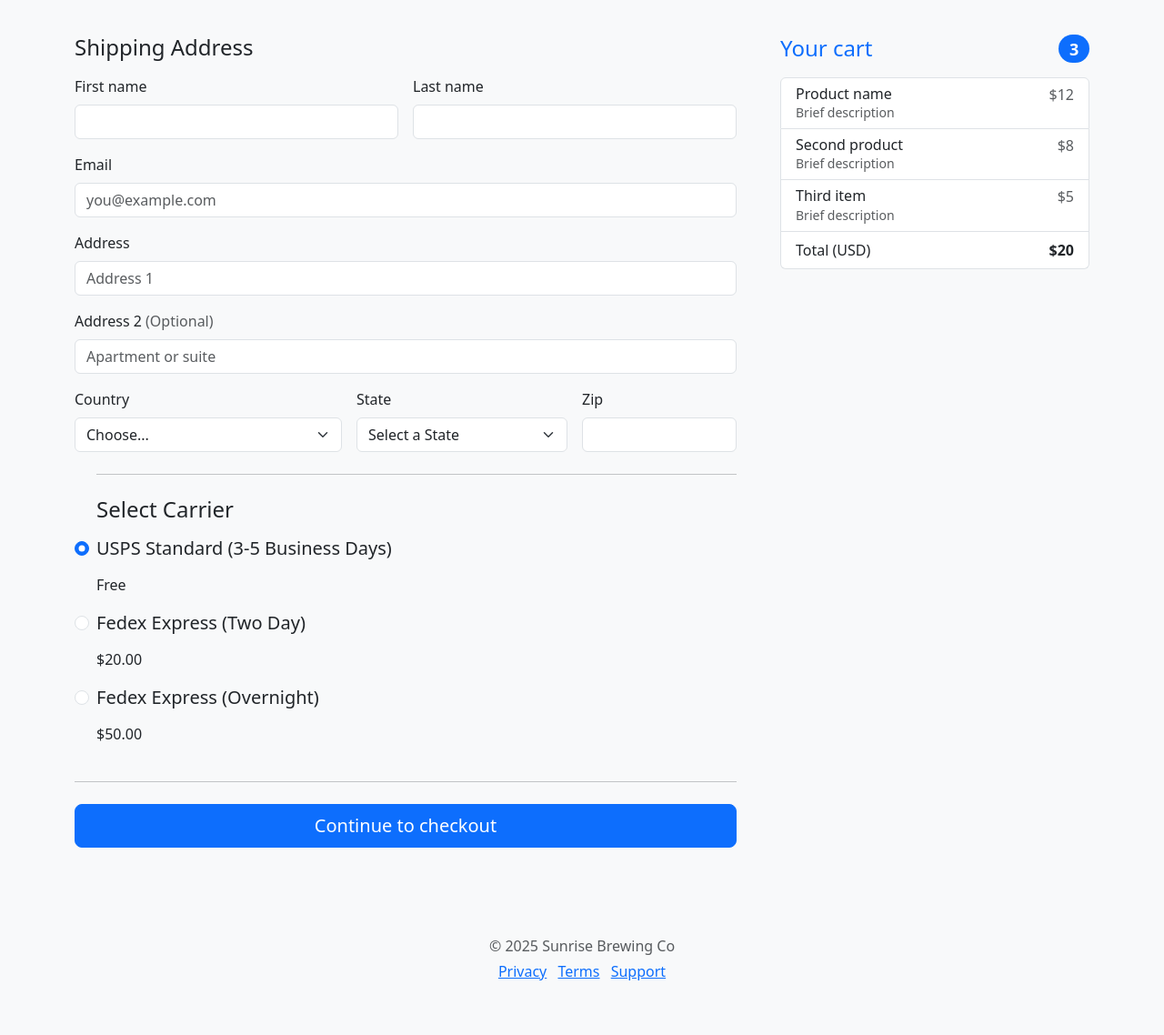
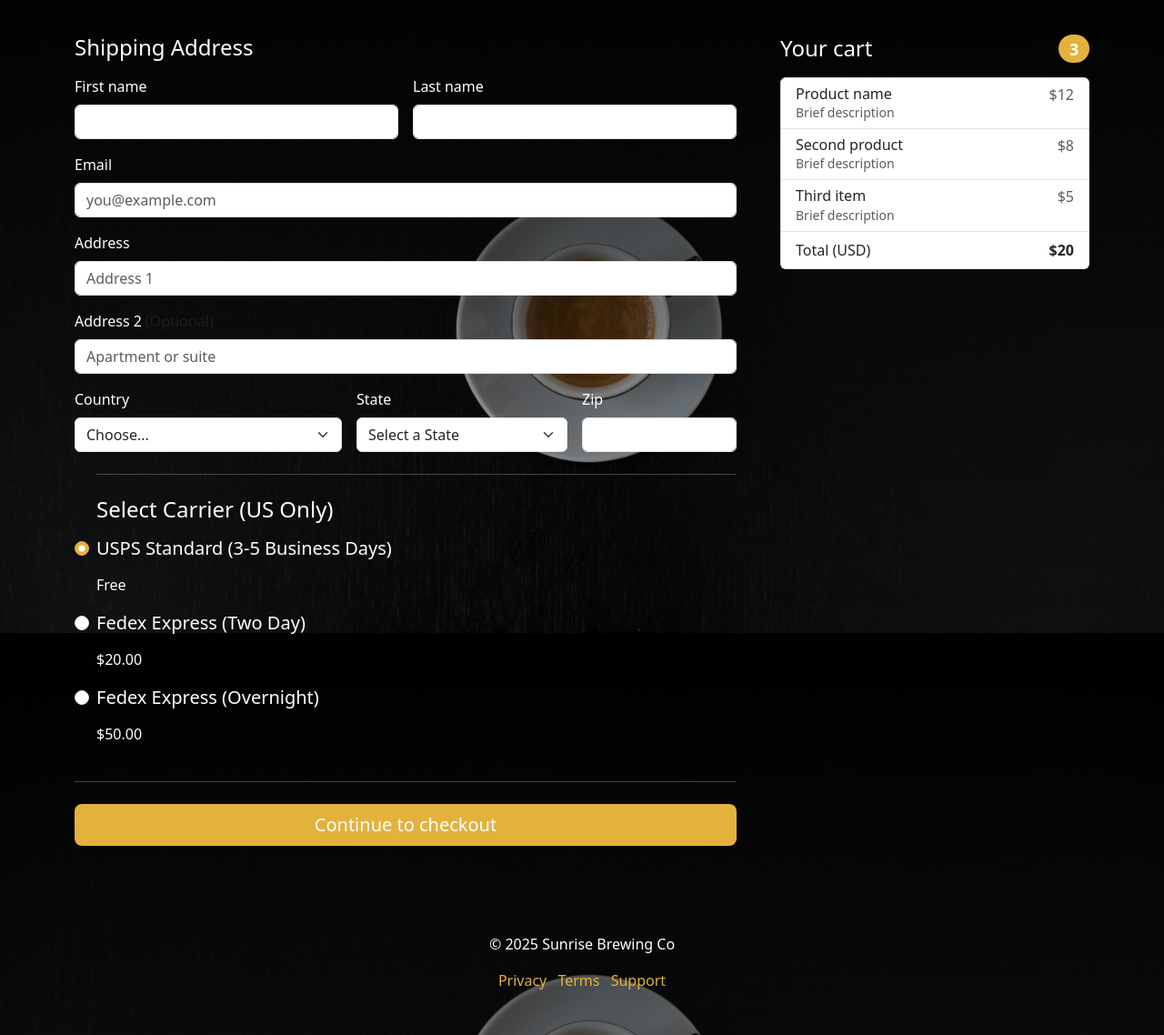
Before and after one commit to e-salgado/SunriseBrewingCo, a plain HTML site: page checkout.html in a window 1280 px wide. Shown: the part 104-1242 px from the top of the page at 91% size. Drawn offline with nearby package versions, Linux system fonts and the light colour scheme; a script that the page names is missing.

Commit message:
Update checkout.html
changed background, shipper selections, and styling

```diff
--- a/checkout.html
+++ b/checkout.html
@@ -8,10 +8,52 @@
     <meta name="robots" content="index,follow">
     <link href="https://cdn.jsdelivr.net/npm/bootstrap@5.3.8/dist/css/bootstrap.min.css" rel="stylesheet"
         integrity="sha384-sRIl4kxILFvY47J16cr9ZwB07vP4J8+LH7qKQnuqkuIAvNWLzeN8tE5YBujZqJLB" crossorigin="anonymous">
+    <link rel="stylesheet" href="./style/checkout.css">
     <title>Checkout</title>
 </head>
 
-<body class="bg-body-tertiary">
+<style>
+    body{
+        -webkit-animation: opening 1s ease-in-out;
+        animation: opening 1s ease-in-out;
+        background: -webkit-gradient(linear, left top, left bottom, from(black), to(transparent)), url("../img/hero-img.jpg");
+        background: linear-gradient(black, transparent), url("../img/hero-img.jpg");
+        background-position: center;
+        background-repeat: no-repeat;
+        background-size: cover;
+        background-attachment: fixed;
+        color: #fff;
+    }
+    input[type="radio"] {
+        -webkit-appearance: none; /* For Webkit browsers */
+        -moz-appearance: none; /* For Mozilla browsers */
+        appearance: none; /* Standard property */
+        background-color: #fff; /* Default background color when unchecked */
+    }
+    input[type="radio"]:checked {
+        background-color: #E3B23C; /* Background color when checked */
+        border-color: #E3B23C; /* Border color when checked */
+}
+    .btn-primary{
+        background: #E3B23C;
+        border: none;
+    }
+    .btn-primary:hover{
+        background: #6E675F;
+    }
+    .btn-primary:focus{
+        background: #6E675F;
+    }
+    .badge{
+        background-color: #E3B23C;
+    }
+    .list-inline li a{
+        text-decoration: none;
+        color: #E3B23C;
+    }
+</style>
+
+<body>
     <div class="container">
         <main>
             <div class="py-5 text-center">
@@ -19,8 +61,8 @@
             </div>
             <div class="row g-5">
                 <div class="col-md-5 col-lg-4 order-md-last">
-                    <h4 class="d-flex justify-content-between align-items-center mb-3"> <span class="text-primary">Your
-                            cart</span> <span class="badge bg-primary rounded-pill">3</span> </h4>
+                    <h4 class="d-flex justify-content-between align-items-center mb-3">Your
+                            cart <span class="badge rounded-pill">3</span> </h4>
                     <ul class="list-group mb-3">
                         <li class="list-group-item d-flex justify-content-between lh-sm">
                             <div>
@@ -153,7 +195,7 @@
                         </div>
                         <div class="form-check">
                             <hr class="my-4">
-                            <h4 class="mb-3">Select Carrier</h4>
+                            <h4 class="mb-3">Select Carrier (US Only)</h4>
                             <input class="form-check-input" type="radio" name="radioDefault" id="radioDefault1" checked>
                             <label class="form-check-label" for="radioDefault1">
                                 <h5 class="mb-3">USPS Standard (3-5 Business Days)</h5>
@@ -181,7 +223,7 @@
             </div>
         </main>
         <footer class="my-5 pt-5 text-body-secondary text-center text-small">
-            <p class="mb-1">© 2025 Sunrise Brewing Co</p>
+            <p class="mb-3" style="color: #fff;">&copy; 2025 Sunrise Brewing Co</p>
             <ul class="list-inline">
                 <li class="list-inline-item"><a href="#">Privacy</a></li>
                 <li class="list-inline-item"><a href="#">Terms</a></li>
```
